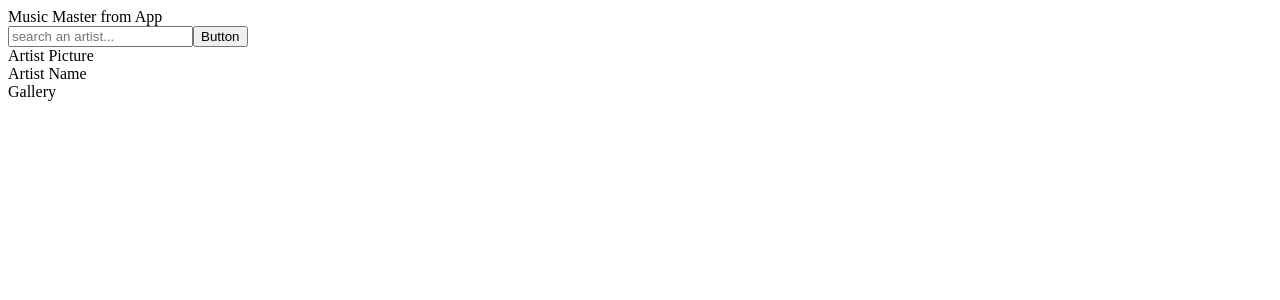
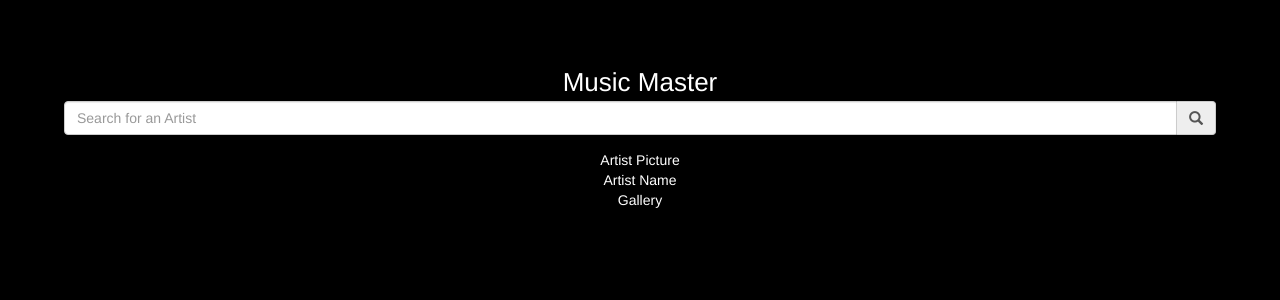
Before and after one commit to aindriu80/musicmaster, a React (Create React App) app: page / in a window 1280 px wide. Shown: the top 300 px of the page. Built offline with nearby package versions, Linux system fonts and the light colour scheme.

Commit message:
React-Bootstrap styling

```diff
--- a/public/index.html
+++ b/public/index.html
@@ -1,5 +1,6 @@
 <!DOCTYPE html>
 <html lang="en">
+
 <head>
   <meta charset="utf-8">
   <meta name="viewport" content="width=device-width, initial-scale=1, shrink-to-fit=no">
@@ -19,8 +20,12 @@
       work correctly both with client-side routing and a non-root public URL.
       Learn how to configure a non-root public URL by running `npm run build`.
     -->
+  <!-- Latest compiled and minified CSS -->
+  <link rel="stylesheet" href="https://maxcdn.bootstrapcdn.com/bootstrap/3.3.7/css/bootstrap.min.css" integrity="sha384-BVYiiSIFeK1dGmJRAkycuHAHRg32OmUcww7on3RYdg4Va+PmSTsz/K68vbdEjh4u"
+    crossorigin="anonymous">
   <title>React App</title>
 </head>
+
 <body>
   <noscript>
     You need to enable JavaScript to run this app.
@@ -37,4 +42,5 @@
       To create a production bundle, use `npm run build` or `yarn build`.
     -->
 </body>
+
 </html>
--- /dev/null
+++ b/src/App.css
@@ -0,0 +1,13 @@
+body {
+    background: #000;
+    color: #fff;
+}
+
+.App {
+    text-align: center;
+    padding: 5%;
+}
+
+.App-title {
+    font-size: 26px;
+}
--- a/src/App.js
+++ b/src/App.js
@@ -1,14 +1,23 @@
 import React, { Component } from 'react';
+import './App.css';
+import { FormGroup, FormControl, InputGroup, Glyphicon } from 'react-bootstrap';
 
 class App extends Component {
     render() {
         return (
-            <div>
-                <div className="App">Music Master from App</div>
-                <div>
-                    <input placeholder="search an artist..." />
-                    <button>Button</button>
-                </div>
+            <div className="App">
+                <div className="App-title">Music Master</div>
+                <FormGroup>
+                    <InputGroup>
+                        <FormControl
+                            type="text"
+                            placeholder="Search for an Artist"
+                        />
+                        <InputGroup.Addon>
+                            <Glyphicon glyph="search"></Glyphicon>
+                        </InputGroup.Addon>
+                    </InputGroup>
+                </FormGroup>
                 <div className="Profile">
                     <div>Artist Picture</div>
                     <div>Artist Name</div>
```
Lines whose indentation alone changed are shown as unchanged.
